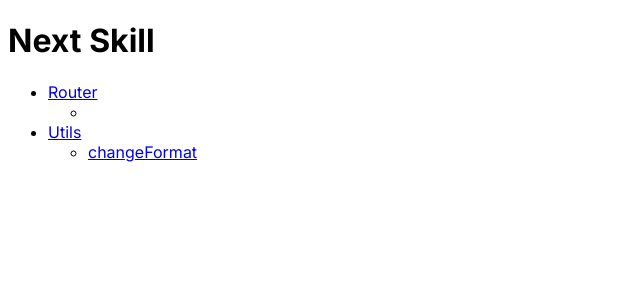
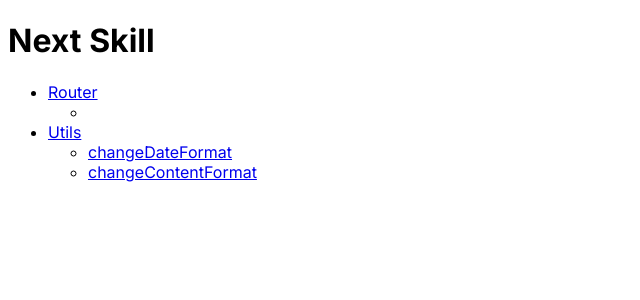
Before and after one commit to springin98/Study_Next.js, a Next.js app: page /next in a window 1280 px wide. Shown: the top 300 px of the page, without its empty margins (0-640 px from the left). Built offline with nearby package versions, Linux system fonts and the light colour scheme.

Commit message:
Utils/ChangeDateFormat

```diff
--- /dev/null
+++ b/src/app/(pages)/next/utils/changeContentFormat/page.tsx
@@ -0,0 +1,5 @@
+import Body from "@/components/next/utils/changeContentFormat/Body";
+
+export default function Page() {
+  return <Body />;
+}
--- /dev/null
+++ b/src/app/(pages)/next/utils/changeDateFormat/page.tsx
@@ -0,0 +1,5 @@
+import Body from "@/components/next/utils/changeDateFormat/Body";
+
+export default function Page() {
+  return <Body />;
+}
--- a/src/app/(pages)/next/utils/changeFormat/page.tsx
+++ /dev/null
@@ -1,5 +0,0 @@
-import Body from "@/components/next/utils/changeFormat/Body";
-
-export default function Page() {
-  return <Body />;
-}
--- a/src/app/components/next/Body.tsx
+++ b/src/app/components/next/Body.tsx
@@ -17,7 +17,14 @@ export default function Body() {
           <Link href={`/next/utils`}>Utils</Link>
           <ul>
             <li>
-              <Link href={`/next/utils/changeFormat`}>changeFormat</Link>
+              <Link href={`/next/utils/changeDateFormat`}>
+                changeDateFormat
+              </Link>
+            </li>
+            <li>
+              <Link href={`/next/utils/changeContentFormat`}>
+                changeContentFormat
+              </Link>
             </li>
           </ul>
         </li>
--- /dev/null
+++ b/src/app/components/next/utils/changeContentFormat/Body.tsx
@@ -0,0 +1,3 @@
+export default function Body() {
+  return <h1>dd</h1>;
+}
```
Also changed, not shown: src/app/components/next/utils/changeDateFormat/Body.tsx (renamed from src/app/components/next/utils/changeFormat/Body.tsx).
